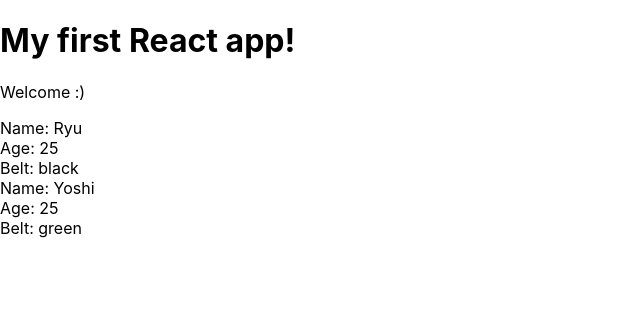
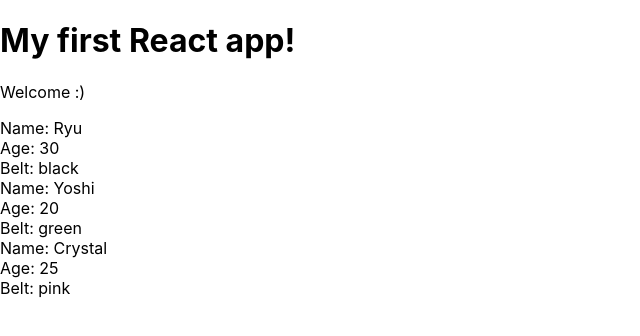
Before and after one commit to FelixMei/ReactTutorial, a React (Create React App) app in the folder myapp/: page / in a window 1280 px wide. Shown: the top 336 px of the page, without its empty margins (0-640 px from the left). Built offline with nearby package versions, Linux system fonts and the light colour scheme.

Commit message:
#14 lesson: outputting lists

```diff
--- a/myapp/src/App.js
+++ b/myapp/src/App.js
@@ -1,13 +1,19 @@
 import React, { Component } from 'react';
 import Ninjas from './Ninjas'
 class App extends Component {
+  state = {
+    ninjas: [
+      { name: 'Ryu', age: 30, belt: 'black', id: 1},
+      { name: 'Yoshi', age: 20, belt: 'green', id: 2},
+      { name: 'Crystal', age: 25, belt: 'pink', id: 3}
+    ]
+  }
   render() {
     return (
       <div className="App">
         <h1>My first React app!</h1>
         <p> Welcome :)</p>
-        <Ninjas name="Ryu" age="25" belt="black"/>
-        <Ninjas name="Yoshi" age="25" belt="green"/>
+        <Ninjas ninjas={ this.state.ninjas } />
       </div>
     );
   };
--- a/myapp/src/Ninjas.js
+++ b/myapp/src/Ninjas.js
@@ -2,13 +2,19 @@
 
 class Ninjas extends Component {
     render() {
-        // console.log(this.props);
-        const { name, age, belt} = this.props;
+        const { ninjas } = this.props;
+        const ninjaList = ninjas.map(ninja => {
+            return (
+                <div className="ninja" key={ninja.id}>
+                    <div>Name: {ninja.name}</div>
+                    <div>Age: {ninja.age} </div>
+                    <div>Belt: {ninja.belt} </div>
+                </div>
+            );
+        });
         return (
-            <div className="ninja">
-                <div>Name: { name }</div>
-                <div>Age: { age } </div>
-                <div>Belt: { belt} </div>
+            <div className="ninja-list">
+                { ninjaList}
             </div>
         );
     }
```
Also changed, not shown: 1 other file (tests, documents, lock files or other folders).
